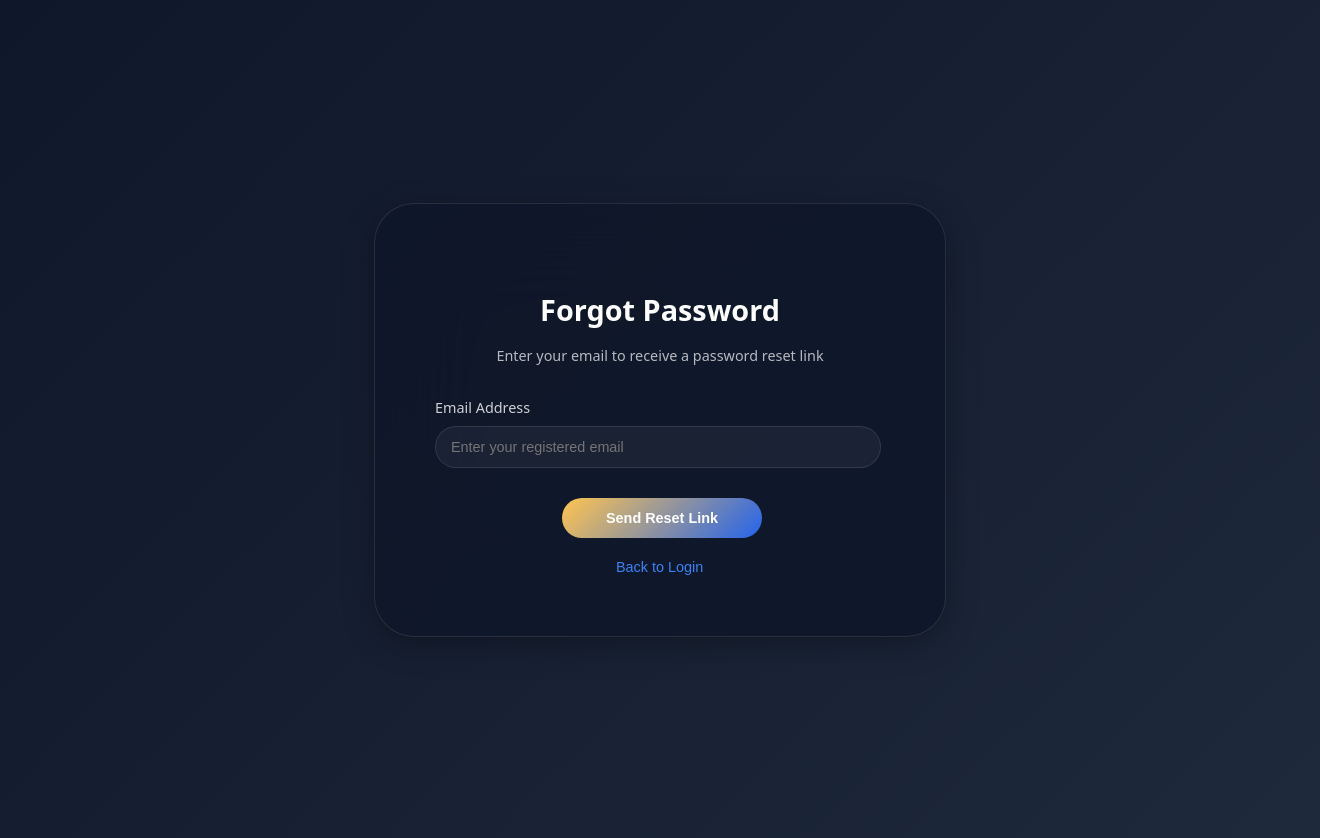
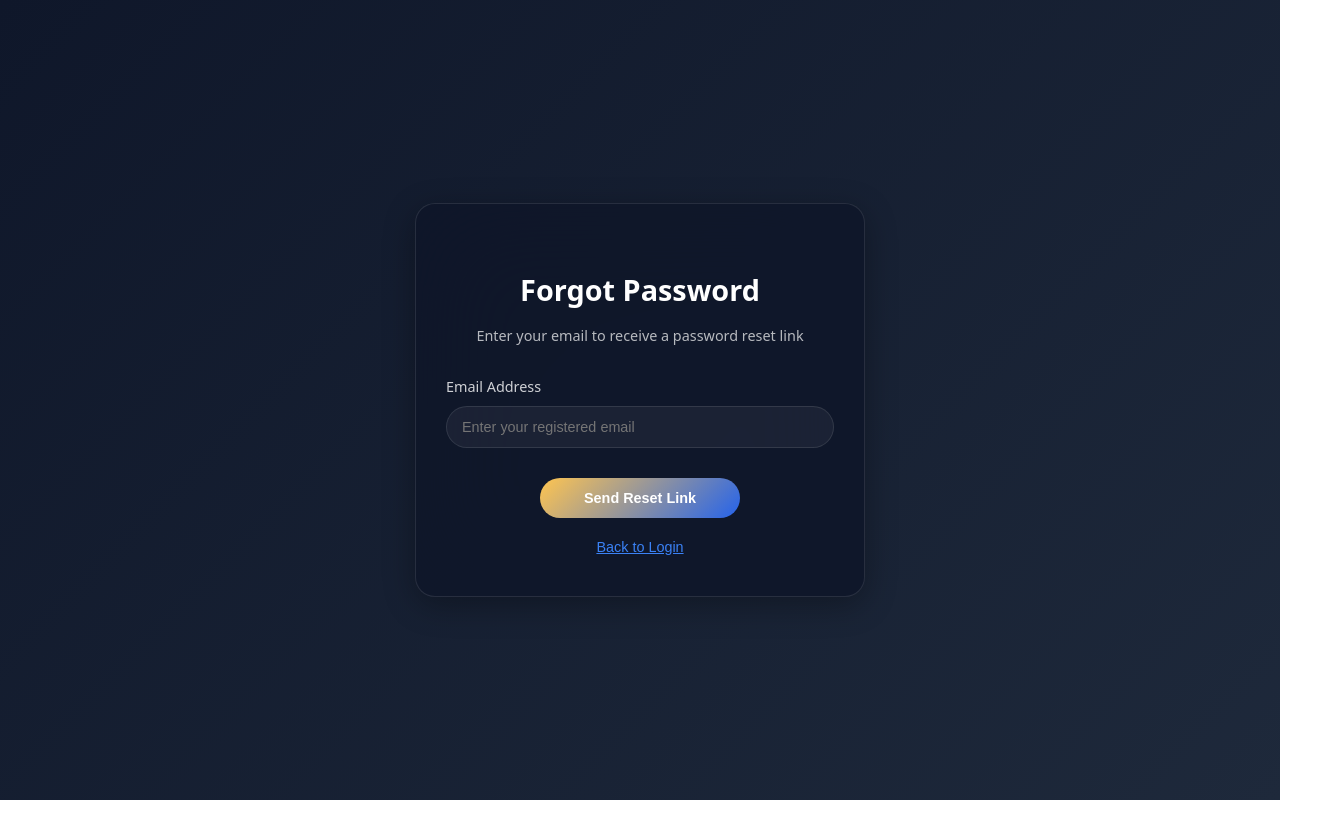
Before and after one commit to hardikkumar4472/CivicConnect-Updated, a React (Vite) app in the folder Frontend/: page /forgot-password in a window 1280 px wide. Shown: the whole page, 1320 px wide, since content can reach past the window. After the commit the page ends 800 px from the top, so only its background shows below. Built offline with nearby package versions, Linux system fonts and the light colour scheme; no server answers.

Commit message:
Update ForgotPassword.jsx

```diff
--- a/Frontend/src/pages/ForgotPassword.jsx
+++ b/Frontend/src/pages/ForgotPassword.jsx
@@ -16,6 +16,15 @@ const ForgotPassword = () => {
     document.body.style.width = '100%';
     document.body.style.overflowX = 'hidden';
     document.body.style.backgroundColor = '#0f172a';
+
+    // Cleanup function to reset styles when component unmounts
+    return () => {
+      document.body.style.margin = '';
+      document.body.style.padding = '';
+      document.body.style.width = '';
+      document.body.style.overflowX = '';
+      document.body.style.backgroundColor = '';
+    };
   }, []);
 
   const handleSubmit = async (e) => {
@@ -70,6 +79,7 @@ const ForgotPassword = () => {
     }
   };
 
+  // Responsive styles
   const styles = {
     container: {
       display: 'flex',
@@ -79,56 +89,91 @@ const ForgotPassword = () => {
       width: '100vw',
       background: 'linear-gradient(135deg, #0f172a, #1e293b)',
       padding: '20px',
+      boxSizing: 'border-box',
     },
     card: {
       backgroundColor: 'rgba(15, 23, 42, 0.9)',
-      borderRadius: '40px',
-      padding: '60px',
+      borderRadius: '20px',
+      padding: '40px 30px',
       boxShadow: '0 8px 32px rgba(0, 0, 0, 0.3)',
       backdropFilter: 'blur(50px)',
       border: '1px solid rgba(255, 255, 255, 0.1)',
       width: '100%',
       maxWidth: '450px',
       textAlign: 'center',
+      boxSizing: 'border-box',
+      // Responsive adjustments
+      '@media (max-width: 480px)': {
+        padding: '30px 20px',
+        borderRadius: '15px',
+      },
     },
     title: {
       color: '#fff',
       fontSize: '1.8rem',
       marginBottom: '10px',
+      fontWeight: '600',
+      // Responsive font size
+      '@media (max-width: 768px)': {
+        fontSize: '1.6rem',
+      },
+      '@media (max-width: 480px)': {
+        fontSize: '1.4rem',
+      },
     },
     subtitle: {
       color: 'rgba(255, 255, 255, 0.7)',
       fontSize: '0.9rem',
       marginBottom: '30px',
+      lineHeight: '1.4',
+      // Responsive adjustments
+      '@media (max-width: 480px)': {
+        fontSize: '0.85rem',
+        marginBottom: '25px',
+      },
     },
     form: {
       display: 'flex',
       flexDirection: 'column',
       gap: '20px',
+      width: '100%',
     },
     inputGroup: {
       textAlign: 'left',
+      width: '100%',
     },
     label: {
       display: 'block',
       marginBottom: '8px',
       color: 'rgba(255, 255, 255, 0.8)',
       fontSize: '0.9rem',
+      fontWeight: '500',
+      // Responsive adjustments
+      '@media (max-width: 480px)': {
+        fontSize: '0.85rem',
+      },
     },
     input: {
-      width: '92%',
+      width: '100%',
       padding: '12px 15px',
       background: 'rgba(255, 255, 255, 0.05)',
       border: '1px solid rgba(255, 255, 255, 0.1)',
-      borderRadius: '350px',
+      borderRadius: '25px',
       color: 'white',
       fontSize: '0.9rem',
+      boxSizing: 'border-box',
+      transition: 'all 0.3s ease',
+      // Responsive adjustments
+      '@media (max-width: 480px)': {
+        padding: '10px 15px',
+        fontSize: '0.85rem',
+      },
     },
     button: {
       padding: '12px',
       background: 'linear-gradient(135deg, #ffc550ff, #2563eb)',
       border: 'none',
-      borderRadius: '560px',
+      borderRadius: '25px',
       color: 'white',
       fontSize: '0.9rem',
       fontWeight: '600',
@@ -138,9 +183,26 @@ const ForgotPassword = () => {
       display: 'flex',
       alignItems: 'center',
       justifyContent: 'center',
+      width: '100%',
       maxWidth: '200px',
-      width: '100%',
-      marginLeft: '127px'
+      margin: '10px auto 0',
+      // Responsive adjustments
+      '@media (max-width: 480px)': {
+        padding: '10px',
+        fontSize: '0.85rem',
+        maxWidth: '180px',
+      },
+      // Hover effect
+      ':hover': {
+        transform: 'translateY(-2px)',
+        boxShadow: '0 4px 12px rgba(37, 99, 235, 0.3)',
+      },
+      // Disabled state
+      ':disabled': {
+        opacity: 0.6,
+        cursor: 'not-allowed',
+        transform: 'none',
+      },
     },
     backButton: {
       background: 'transparent',
@@ -152,33 +214,106 @@ const ForgotPassword = () => {
       display: 'flex',
       alignItems: 'center',
       justifyContent: 'center',
-      marginLeft: '175px'
+      width: '100%',
+      textDecoration: 'underline',
+      transition: 'color 0.3s ease',
+      // Responsive adjustments
+      '@media (max-width: 480px)': {
+        fontSize: '0.85rem',
+        marginTop: '15px',
+      },
+      // Hover effect
+      ':hover': {
+        color: '#60a5fa',
+      },
     },
   };
 
+  // Inline styles with media queries
+  const getResponsiveStyles = () => {
+    return {
+      container: {
+        ...styles.container,
+      },
+      card: {
+        ...styles.card,
+        borderRadius: window.innerWidth <= 480 ? '15px' : '20px',
+        padding: window.innerWidth <= 480 ? '30px 20px' : '40px 30px',
+      },
+      title: {
+        ...styles.title,
+        fontSize: window.innerWidth <= 480 ? '1.4rem' : window.innerWidth <= 768 ? '1.6rem' : '1.8rem',
+      },
+      subtitle: {
+        ...styles.subtitle,
+        fontSize: window.innerWidth <= 480 ? '0.85rem' : '0.9rem',
+        marginBottom: window.innerWidth <= 480 ? '25px' : '30px',
+      },
+      label: {
+        ...styles.label,
+        fontSize: window.innerWidth <= 480 ? '0.85rem' : '0.9rem',
+      },
+      input: {
+        ...styles.input,
+        padding: window.innerWidth <= 480 ? '10px 15px' : '12px 15px',
+        fontSize: window.innerWidth <= 480 ? '0.85rem' : '0.9rem',
+      },
+      button: {
+        ...styles.button,
+        padding: window.innerWidth <= 480 ? '10px' : '12px',
+        fontSize: window.innerWidth <= 480 ? '0.85rem' : '0.9rem',
+        maxWidth: window.innerWidth <= 480 ? '180px' : '200px',
+      },
+      backButton: {
+        ...styles.backButton,
+        fontSize: window.innerWidth <= 480 ? '0.85rem' : '0.9rem',
+        marginTop: window.innerWidth <= 480 ? '15px' : '20px',
+      },
+    };
+  };
+
+  const responsiveStyles = getResponsiveStyles();
+
   return (
-    <div style={styles.container}>
-      <div style={styles.card}>
-        <h2 style={styles.title}>Forgot Password</h2>
-        <p style={styles.subtitle}>Enter your email to receive a password reset link</p>
+    <div style={responsiveStyles.container}>
+      <div style={responsiveStyles.card}>
+        <h2 style={responsiveStyles.title}>Forgot Password</h2>
+        <p style={responsiveStyles.subtitle}>Enter your email to receive a password reset link</p>
 
         <form onSubmit={handleSubmit} style={styles.form}>
           <div style={styles.inputGroup}>
-            <label style={styles.label}>Email Address</label>
+            <label style={responsiveStyles.label}>Email Address</label>
             <input
               type="email"
               value={email}
               onChange={(e) => setEmail(e.target.value)}
               placeholder="Enter your registered email"
-              style={styles.input}
+              style={responsiveStyles.input}
               required
+              disabled={isLoading}
             />
           </div>
 
           <button
             type="submit"
-            style={styles.button}
+            style={{
+              ...responsiveStyles.button,
+              transform: isLoading ? 'none' : '',
+              boxShadow: isLoading ? 'none' : '',
+            }}
             disabled={isLoading}
+            onMouseOver={(e) => {
+              if (!isLoading) {
+                e.target.style.transform = 'translateY(-2px)';
+                e.target.style.boxShadow = '0 4px 12px rgba(37, 99, 235, 0.3)';
+              }
+            }}
+            onMouseOut={(e) => {
+              if (!isLoading) {
+                e.target.style.transform = 'translateY(0)';
+                e.target.style.boxShadow = 'none';
+              }
+            }}
           >
             {isLoading ? 'Sending...' : 'Send Reset Link'}
           </button>
@@ -186,7 +321,18 @@ const ForgotPassword = () => {
 
         <button
           onClick={() => navigate('/')}
-          style={styles.backButton}
+          style={responsiveStyles.backButton}
+          disabled={isLoading}
+          onMouseOver={(e) => {
+            if (!isLoading) {
+              e.target.style.color = '#60a5fa';
+            }
+          }}
+          onMouseOut={(e) => {
+            if (!isLoading) {
+              e.target.style.color = '#3b82f6';
+            }
+          }}
         >
           Back to Login
         </button>
```
